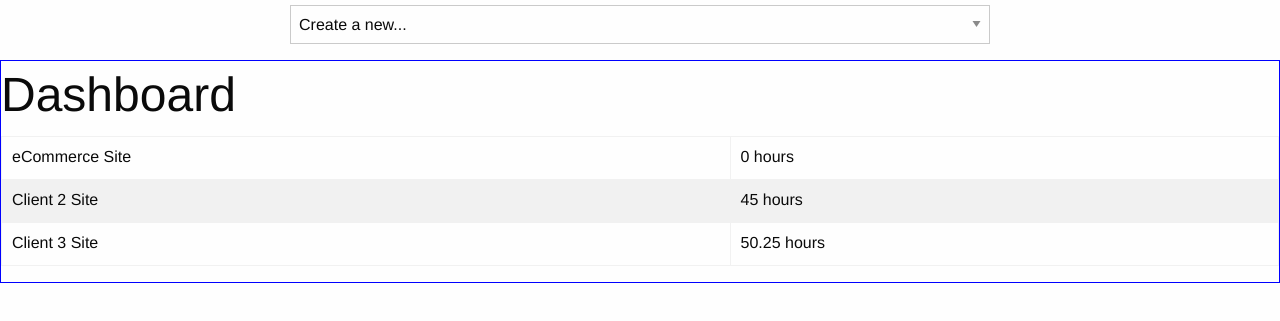
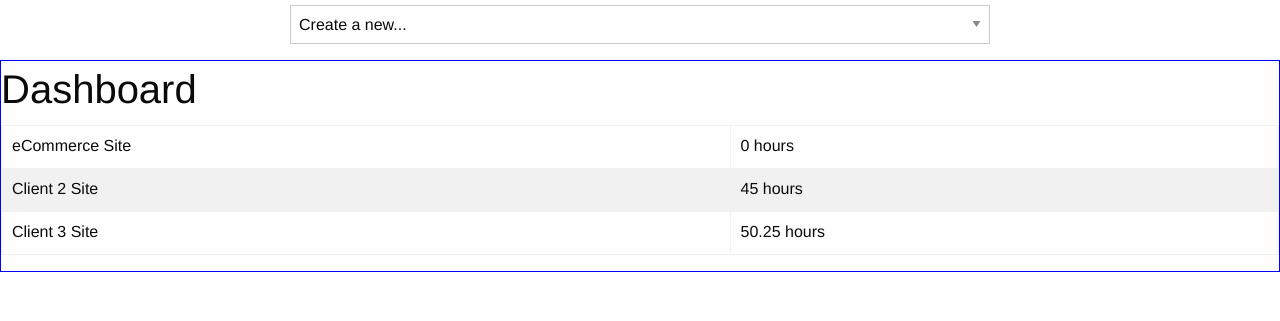
Before and after one commit to evasmidt/hourtrackr, a plain HTML site: page index.html in a window 1280 px wide. Shown: the part 175-496 px from the top of the page. Drawn offline with Linux system fonts and the light colour scheme.

Commit message:
changed “dashboard” to be h2 instead of h1

```diff
--- a/index.html
+++ b/index.html
@@ -35,7 +35,7 @@
 	</div>
 
 	<section>
-		<h1>Dashboard</h1>
+		<h2>Dashboard</h2>
 		<table border="1">
 			<tr>
 				<td>eCommerce Site</td>
```
